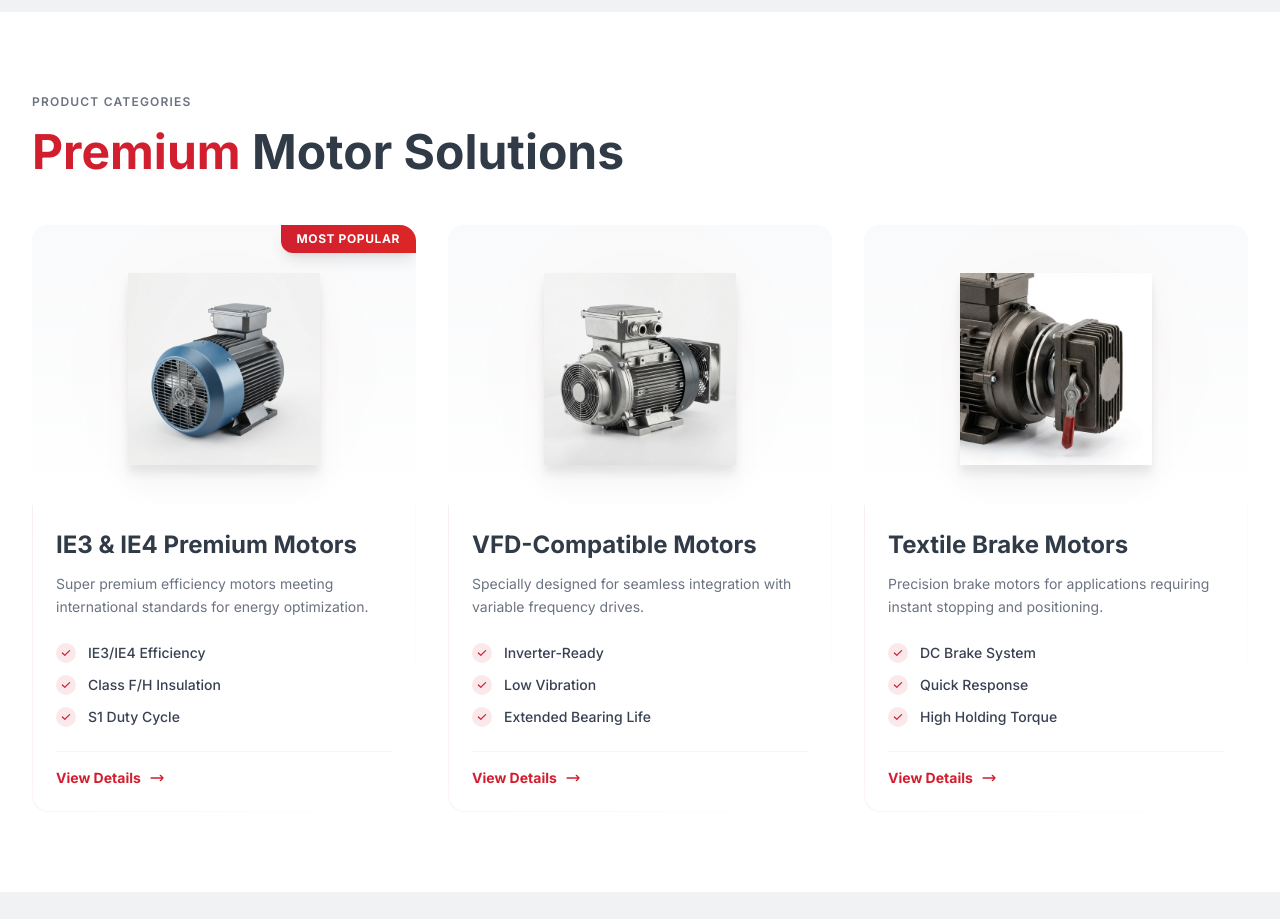
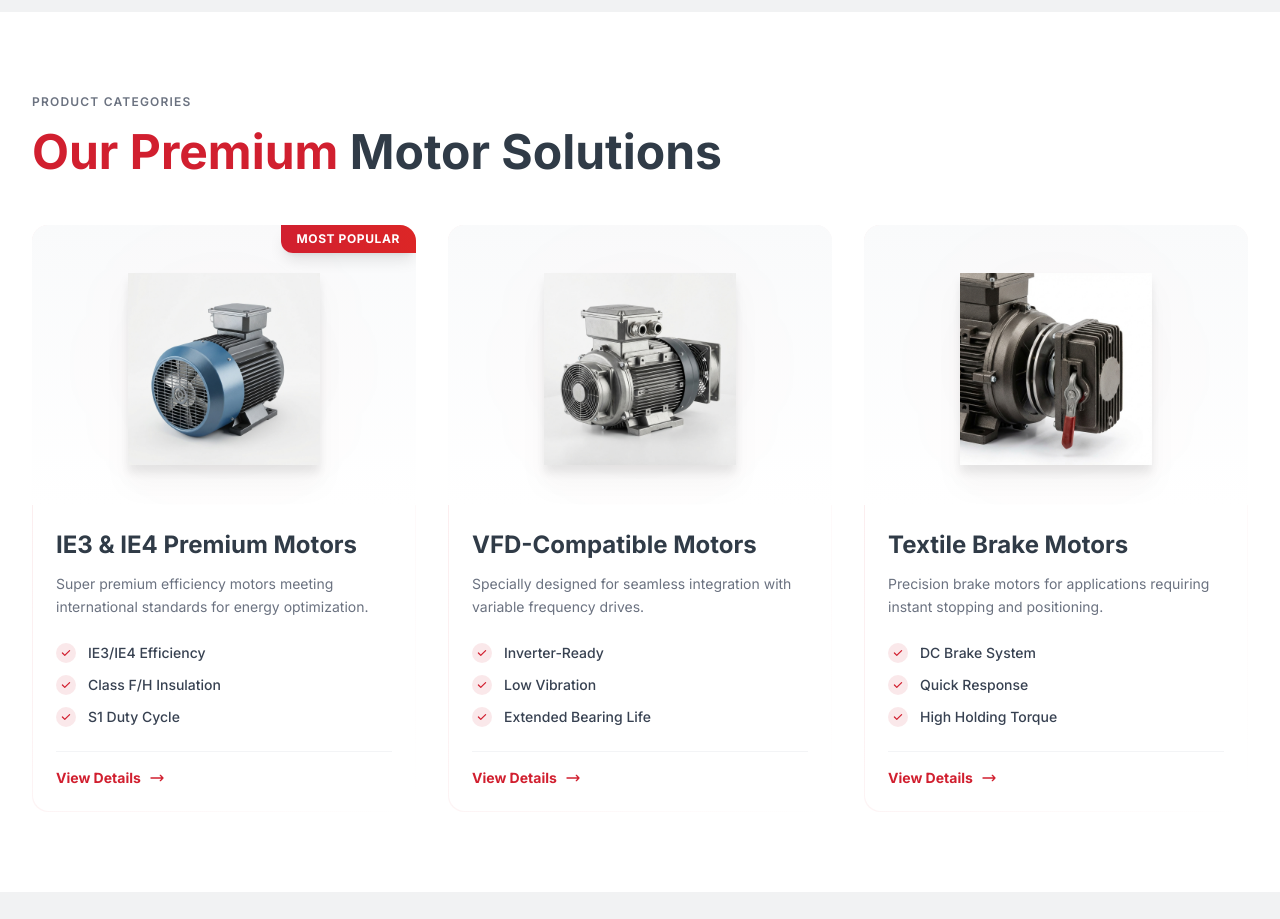
Before and after one commit to skmotani/emo-motors, a Next.js app: page / in a window 1280 px wide. Shown: the part 1740-2659 px from the top of the page. Built offline with nearby package versions, Linux system fonts and the light colour scheme.

Commit message:
Update section title to trigger deployment

```diff
--- a/src/app/page.tsx
+++ b/src/app/page.tsx
@@ -177,7 +177,7 @@ export default function Home() {
         <div className="container">
           <span className="section-label block mb-4">Product Categories</span>
           <h2 className="mb-12">
-            <span className="text-accent">Premium</span> Motor Solutions
+            <span className="text-accent">Our Premium</span> Motor Solutions
           </h2>
 
           <div className="grid-3">
```
